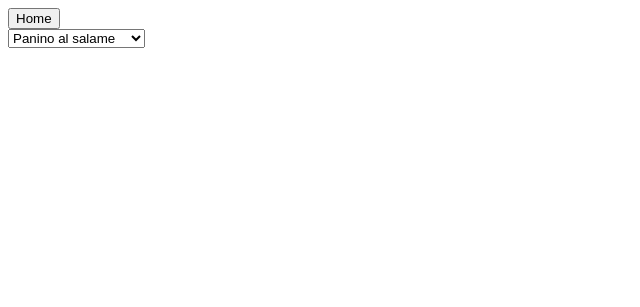
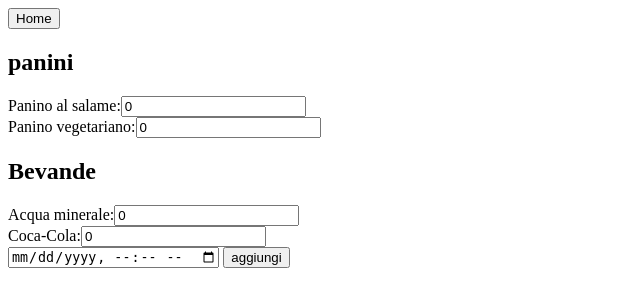
Before and after one commit to mrgncl04l21i441h/progetto_fineAnno, a PHP site: page /ordinazione.php in a window 1280 px wide. Shown: the top 307 px of the page, without its empty margins (0-640 px from the left). Run offline with PHP 8.4, Linux system fonts and the light colour scheme; the visitor is signed in with stand-in values (Sample User, id 1); data comes from the database, SQL or seed files in the repository.

Commit message:
creazione dell'ordinazione dei panini

```diff
--- a/clientInterface.html
+++ b/clientInterface.html
@@ -65,7 +65,7 @@
                         <h1>Welcome to the Bar</h1>
                     </div>
                     <div class="card-body text-center">
-                        <a href="ordinazione.html" class="btn btn-success btn-lg btn-block mb-3">Ordina</a>
+                        <a href="ordinazione.php" class="btn btn-success btn-lg btn-block mb-3">Ordina</a>
                         <a href="logout.php" class="btn btn-danger btn-lg btn-block">Log Out</a>
                     </div>
                 </div>
--- a/logout.php
+++ b/logout.php
@@ -4,6 +4,9 @@ session_start();
 $_SESSION['idUtente'] = null;
 $_SESSION['logged'] = false;
 
+session_unset();
+session_destroy();
+
 header("location: index.html");
 
 ?>
--- a/ordinazione.php
+++ b/ordinazione.php
@@ -15,15 +15,28 @@ if($_SESSION['logged']== true){
 <body>
 	<a href="home.html"><Button>Home</Button></a>
 
-	<form>
-			<select>
+
+	<!-- form per aggiungere agli ordini i panini -->
+	<form action="">
+		<h2>panini</h2>
 		<?php
 		$query=mysqli_query($conn,"SELECT * FROM panini");
 		while ($row=mysqli_fetch_array($query)){
-					?><option value="<?php echo $row['id'];?>"><?php echo $row['nome'];?></option>
+			echo "<label for=\"panino_" . $row['id'] . "\">" . $row['nome'] . ":</label>";
+			echo "<input type=\"number\" name=\"pq_" . $row['id'] . "\" min=\"0\" value=\"0\"><br>";
+		} ?>
+
+		<h2>Bevande</h2>
 		<?php
+		$query=mysqli_query($conn,"SELECT * FROM bevande");
+		while ($row=mysqli_fetch_array($query)){
+			echo "<label for=\"bevanda_" . $row['id'] . "\">" . $row['nome'] . ":</label>";
+			echo "<input type=\"number\" name=\"bq_" . $row['id'] . "\" min=\"0\" value=\"0\"><br>";
 		} ?>
-			</select>
+
+		<input type="datetime-local" name="data" required>
+
+		<input type="submit" value="aggiungi">
 	</form>
 
 </body>
@@ -38,8 +51,8 @@ if($_SESSION['logged']== true){
 		<title>Document</title>
 	</head>
 	<body>
-		<p href="login.php">sei stronzo non loggato</p>
-
+		<p href="login.php">sei stronzo e non loggato</p>
+		<button href="index.html">home</button>
 
 	</body>
 	</html>
```
Lines whose indentation alone changed are shown as unchanged.
